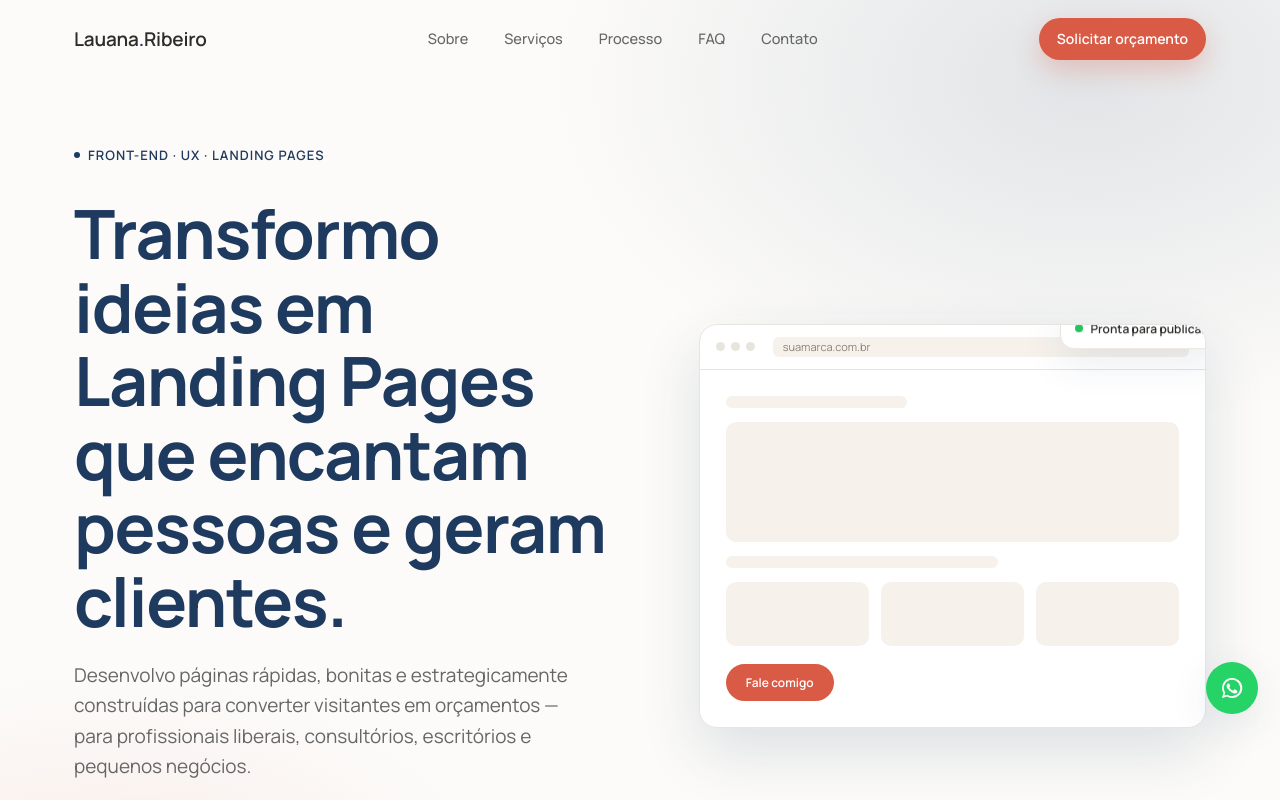
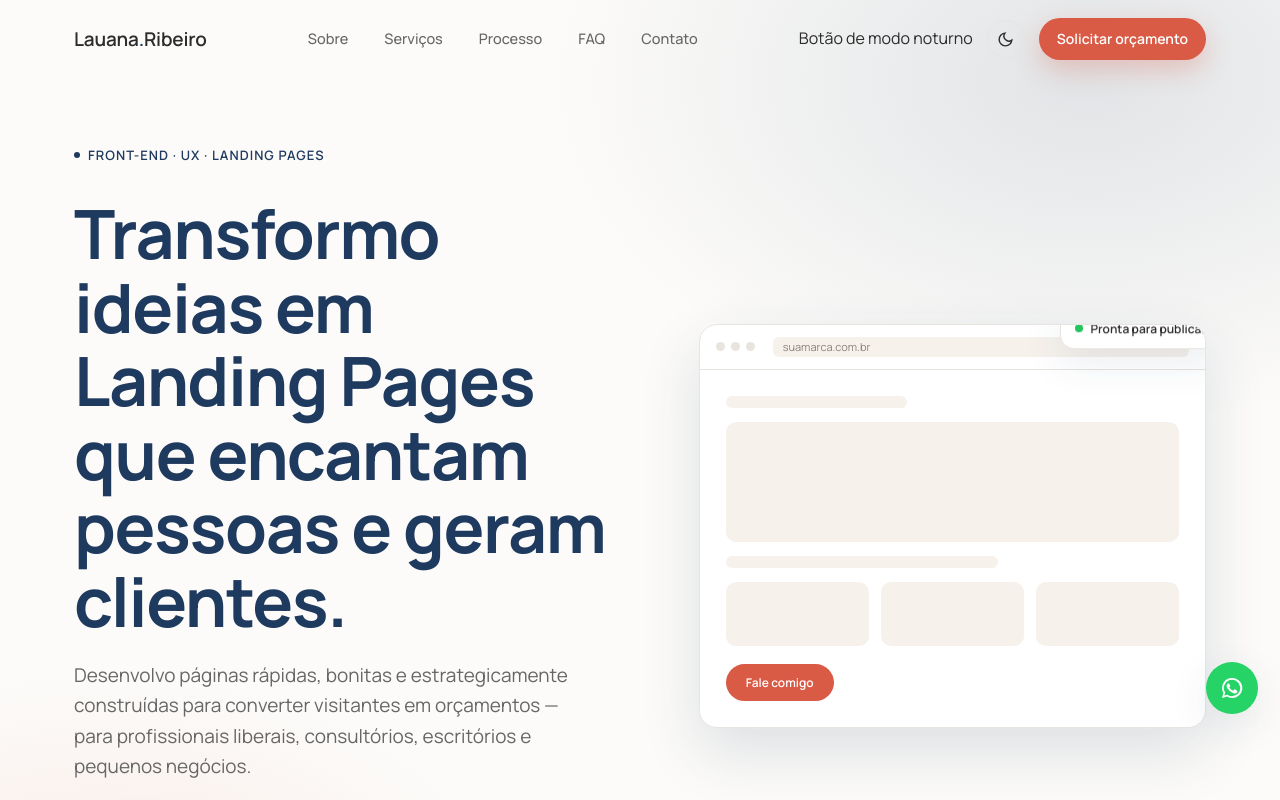
Before and after one commit to lrssanto/Lauana-Ribeiro, a plain HTML site: page index.html in a window 1280 px wide. Shown: the top 800 px of the page. Drawn offline with Linux system fonts and the light colour scheme.

Commit message:
Update index.html

```diff
--- a/index.html
+++ b/index.html
@@ -48,11 +48,11 @@
         <li><a href="#faq" class="nav-link">FAQ</a></li>
         <li><a href="#contato" class="nav-link">Contato</a></li>
       </ul>
-      <div class="nav-actions">
-       <!-- Botão de modo noturno <button class="theme-toggle" id="themeToggle" aria-label="Alternar tema claro/escuro">
+     <div class="nav-actions">
+        Botão de modo noturno <button class="theme-toggle" id="themeToggle" aria-label="Alternar tema claro/escuro">
           <svg class="moon" viewBox="0 0 24 24" fill="none" stroke="currentColor" stroke-width="2"><path d="M21 12.79A9 9 0 1 1 11.21 3 7 7 0 0 0 21 12.79z"/></svg>
           <svg class="sun" viewBox="0 0 24 24" fill="none" stroke="currentColor" stroke-width="2"><circle cx="12" cy="12" r="4"/><path d="M12 2v2M12 20v2M4.9 4.9l1.4 1.4M17.7 17.7l1.4 1.4M2 12h2M20 12h2M4.9 19.1l1.4-1.4M17.7 6.3l1.4-1.4"/></svg>
-        </button> -->
+        </button>
         <a href="#contato" class="btn btn-primary btn-sm">Solicitar orçamento</a>
         <button class="nav-toggle" id="navToggle" aria-label="Abrir menu" aria-expanded="false"><span></span><span></span><span></span></button>
       </div>
```
